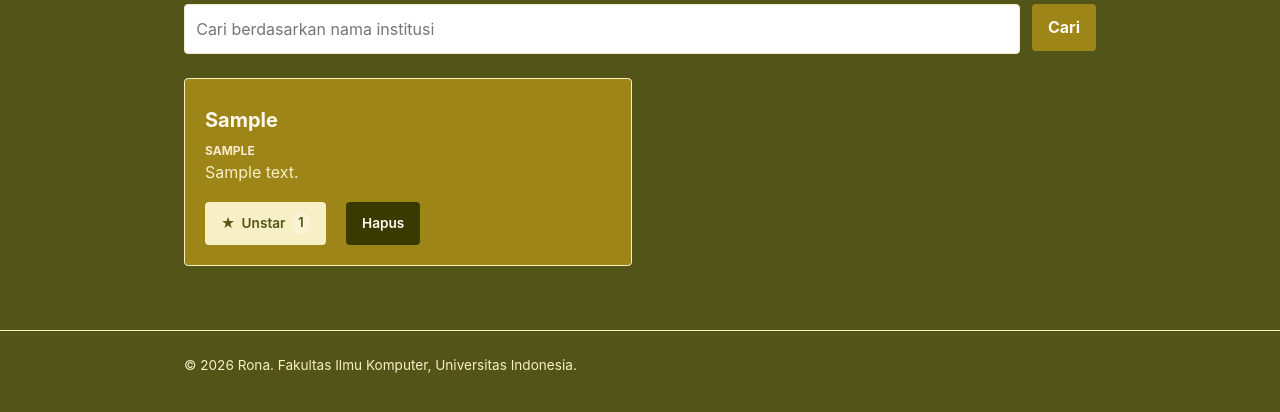
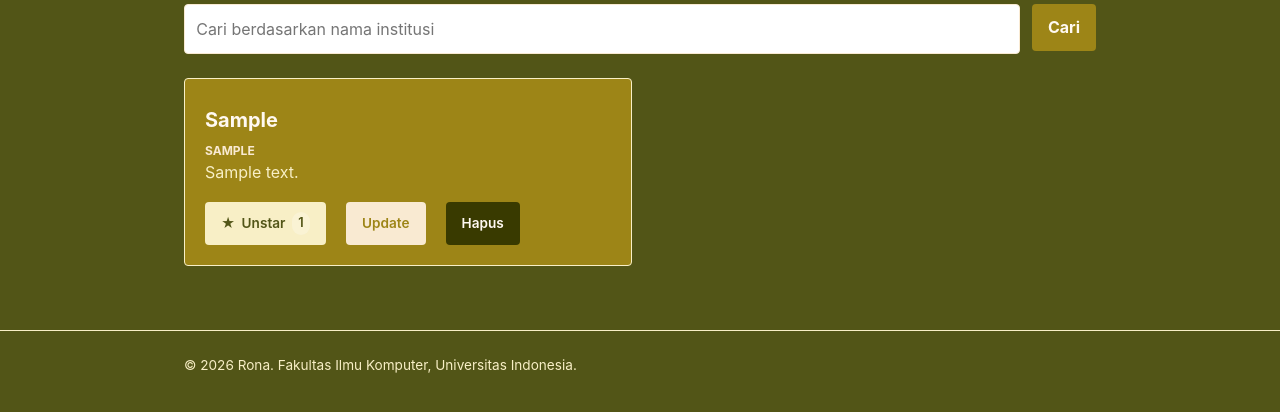
Before and after one commit to meronash/myportofolio, a Django app: page /education/ in a window 1280 px wide. Shown: the part 237-649 px from the top of the page. Run offline with Django 5.2, Linux system fonts and the light colour scheme; a user stored in the database is signed in; tables that the repository leaves empty hold one stand-in row (values such as "Sample post").

Commit message:
fix: add missing update button and fix toast messages in education view

```diff
--- a/templates/education.html
+++ b/templates/education.html
@@ -136,6 +136,7 @@
                             <span class="star-count">${education.star_count}</span>
                         </button>
                     </form>
+                    ${updateHtml}
                     ${deleteHtml}
                 </div>
             </div>
@@ -328,13 +329,13 @@
                 if (response.ok) {
                     updateExperienceForm.reset();
                     closeUpdateModal();
-                    showToast('Berhasil', 'Proyek berhasil diperbarui!', 'success');
+                    showToast('Berhasil', 'Riwayat Pendidikan berhasil diperbarui!', 'success');
                     fetchEducations(searchInput.value.trim());
                 } else {
                     const errorMessages = result.errors
                         ? Object.values(result.errors).flat().map(error => error.message)
                         : [result.message || `Terjadi kesalahan (status ${response.status}).`];
-                    showToast('Gagal update pengalaman', errorMessages.join(' '), 'error');
+                    showToast('Gagal update riwayat pendidikan', errorMessages.join(' '), 'error');
                 }
             } catch (error) {
                 console.error('Error updating education:', error);
```
